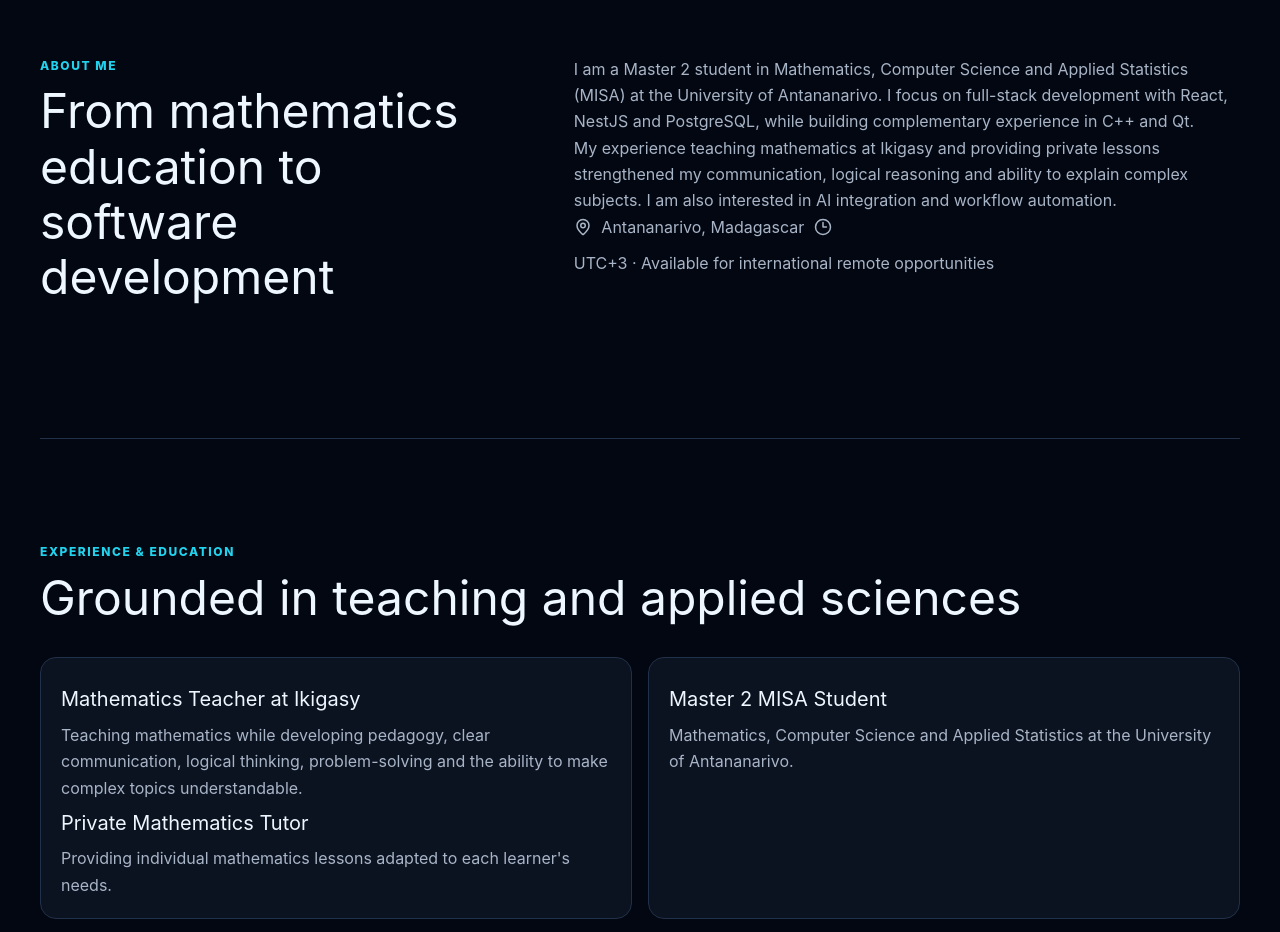
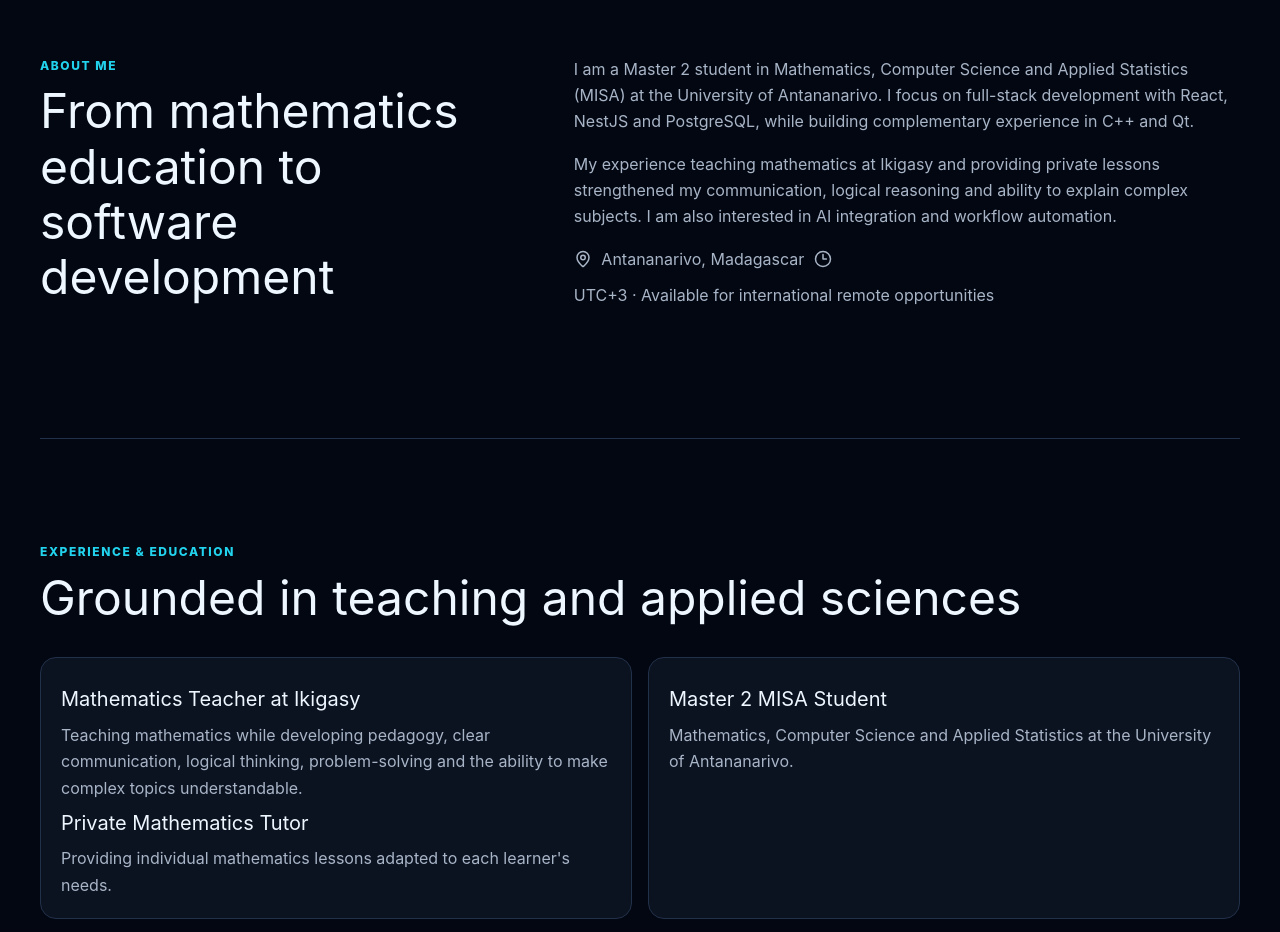
Before and after one commit to ToavinaJr/Modern-Portfolio, a React (Vite) app: page / in a window 1280 px wide. Shown: the part 2320-3252 px from the top of the page. Built offline with nearby package versions, Linux system fonts and the light colour scheme.

Commit message:
feat: enhance About section with additional spacing and improved readability

```diff
--- a/src/App.tsx
+++ b/src/App.tsx
@@ -38,7 +38,7 @@ function ProjectCard({p,compact=false}:{p:Project;compact?:boolean}) { return <a
 function Home() { const selected=projects.filter(p=>p.selected); return <>
   <section className="hero" id="home"><div className="hero-copy"><div className="eyebrow">RANDRIAMIHAINGOSON Toavina Sylvianno · Toavina Jr</div><h1>Full-Stack Developer <span>| React, NestJS, PostgreSQL & AI Automation</span></h1><p className="lead">I build reliable web applications and AI-powered workflows, with additional experience in C++ and Qt.</p><p className="availability"><MapPin/>Based in Madagascar <span>—</span> Available for remote opportunities</p><div className="actions"><a className="button" href="#selected-work">View Selected Work</a><a className="button secondary" href="/pdf/CV-RANDRIAMIHAINGOSON_Toavina_Sylvianno.pdf" download><Download/>Download Résumé</a></div><div className="socials"><a href="https://github.com/ToavinaJr" target="_blank" rel="noopener noreferrer"><Github/>GitHub</a><a href="https://www.linkedin.com/in/randriamihaingoson-toavina-sylvianno-38a987276" target="_blank" rel="noopener noreferrer"><Linkedin/>LinkedIn</a><a href="#contact">Contact</a></div></div><img className="portrait" src="/images/RANDRIAMIHAINGOSON_Toavina_Sylvianno_Profil.jpeg" alt="Toavina Jr" width="420" height="420" fetchPriority="high"/></section>
   <section id="selected-work" className="section"><div className="section-heading"><div><div className="eyebrow">Selected work</div><h2>Projects built to solve real problems</h2></div><a href="/projects">View all projects →</a></div><div className="project-grid selected">{selected.map(p=><ProjectCard p={p} key={p.slug}/>)}</div></section>
-  <section id="about" className="section split"><div><div className="eyebrow">About me</div><h2>From mathematics education to software development</h2></div><div><p>I am a Master 2 student in Mathematics, Computer Science and Applied Statistics (MISA) at the University of Antananarivo. I focus on full-stack development with React, NestJS and PostgreSQL, while building complementary experience in C++ and Qt.</p><p>My experience teaching mathematics at Ikigasy and providing private lessons strengthened my communication, logical reasoning and ability to explain complex subjects. I am also interested in AI integration and workflow automation.</p><p className="facts"><MapPin/>Antananarivo, Madagascar <Clock3/>UTC+3 · Available for international remote opportunities</p></div></section>
+  <section id="about" className="section split"><div><div className="eyebrow">About me</div><h2>From mathematics education to software development</h2></div><div><p>I am a Master 2 student in Mathematics, Computer Science and Applied Statistics (MISA) at the University of Antananarivo. I focus on full-stack development with React, NestJS and PostgreSQL, while building complementary experience in C++ and Qt.</p><p className="mt-4">My experience teaching mathematics at Ikigasy and providing private lessons strengthened my communication, logical reasoning and ability to explain complex subjects. I am also interested in AI integration and workflow automation.</p><p className="facts mt-4"><MapPin/>Antananarivo, Madagascar <Clock3/>UTC+3 · Available for international remote opportunities</p></div></section>
   <section id="experience" className="section"><div className="eyebrow">Experience & Education</div><h2>Grounded in teaching and applied sciences</h2><div className="two-columns"><article className="info-card"><h3>Mathematics Teacher at Ikigasy</h3><p>Teaching mathematics while developing pedagogy, clear communication, logical thinking, problem-solving and the ability to make complex topics understandable.</p><h3>Private Mathematics Tutor</h3><p>Providing individual mathematics lessons adapted to each learner&apos;s needs.</p></article><article className="info-card"><h3>Master 2 MISA Student</h3><p>Mathematics, Computer Science and Applied Statistics at the University of Antananarivo.</p></article></div></section>
   <section id="skills" className="section"><div className="eyebrow">Skills</div><h2>A practical, cross-platform toolkit</h2><div className="skills-grid">{Object.entries(skillGroups).map(([group,items])=><article className="info-card" key={group}><h3>{group}</h3><ul>{items.map(i=><li key={i}>{i}</li>)}</ul></article>)}</div></section>
   <section id="certifications" className="section"><div className="eyebrow">Certifications</div><h2>Selected credentials</h2><div className="cert-grid">{certifications.slice(0,4).map(cert=><article className="info-card" key={cert.title}><h3>{cert.title}</h3><p>{cert.issuer}</p>{cert.certificateLink&&<a href={cert.certificateLink} target="_blank" rel="noopener noreferrer">View credential →</a>}</article>)}</div><details className="certifications-details"><summary>View all certifications</summary><div className="cert-grid all-certifications">{certifications.map(cert=><article className="project-card cert-card" key={`${cert.issuer}-${cert.title}`}>{cert.image&&<img src={cert.image} alt={`${cert.title} certificate`} width="640" height="360" loading="lazy"/>}<div className="card-body"><h3>{cert.title}</h3><p>{cert.issuer}</p>{cert.description&&<p>{cert.description}</p>}{cert.certificateLink?<a href={cert.certificateLink} target="_blank" rel="noopener noreferrer">View credential →</a>:cert.image&&<a href={cert.image} target="_blank" rel="noopener noreferrer">View certificate →</a>}</div></article>)}</div></details></section>
```
